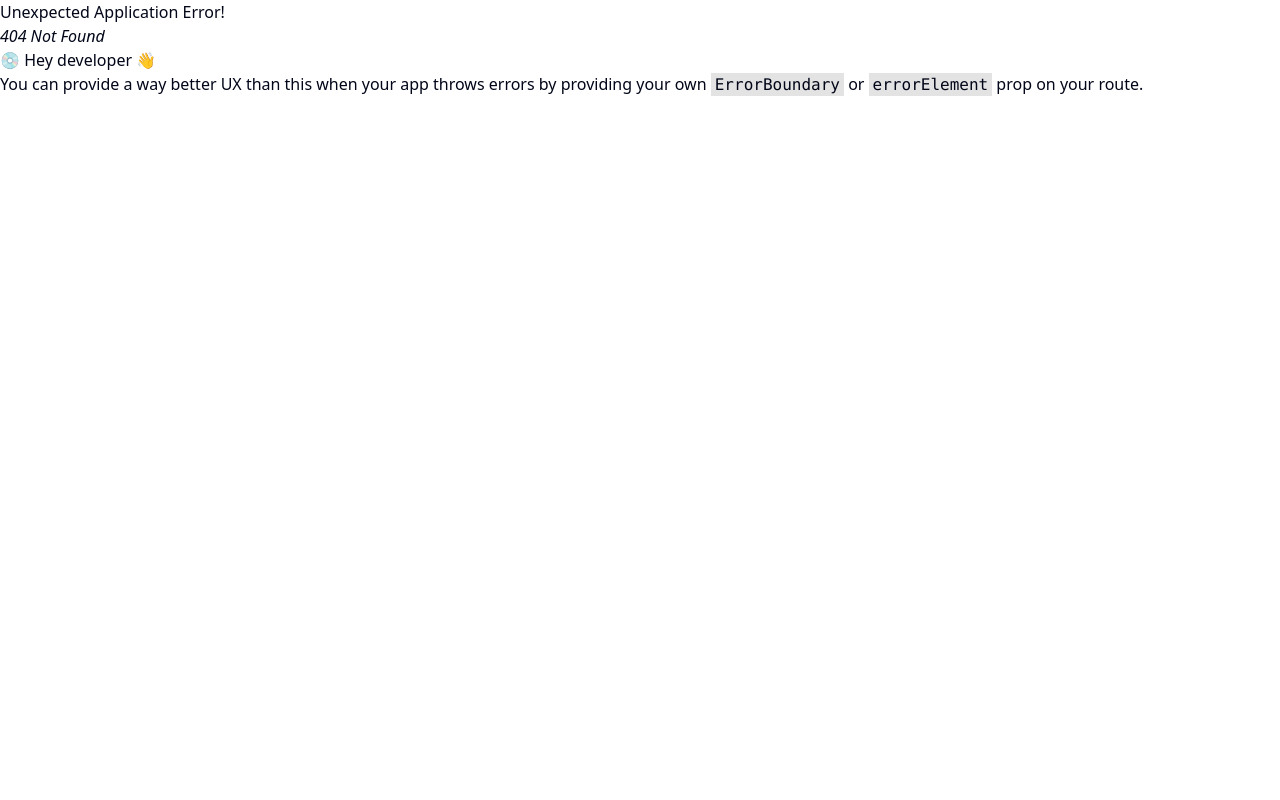
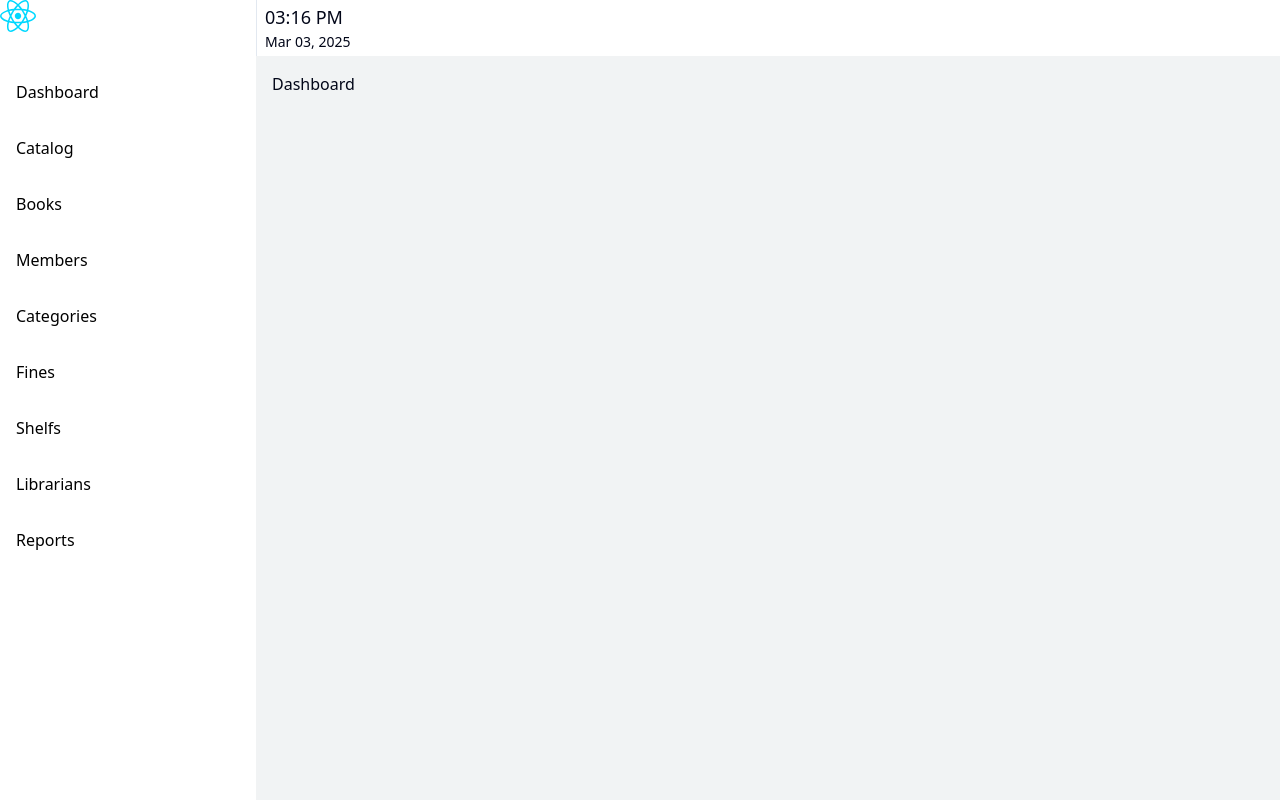
Before and after one commit to AnkitGurungg/public-library-management-system, a React (Vite) app: page /admin in a window 1280 px wide. Before the commit this address had no page. Built offline with nearby package versions, Linux system fonts and the light colour scheme.

Commit message:
Add admin section

```diff
--- a/src/App.jsx
+++ b/src/App.jsx
@@ -1,7 +1,7 @@
 import { UAppLayout, Home, Genres } from "./indexes/User"
 import { LAppLayout } from "./indexes/Librarian"
+import { AAppLayout, Librarians, Reports } from "./indexes/Admin"
 import { Dashboard, Catalog, Books, Categories, Members, Shelfs, Fines } from "./indexes/LibrarianAndAdmin"
-import {} from "./indexes/Admin"
 import { createBrowserRouter, RouterProvider } from "react-router-dom"
 import { QueryClient, QueryClientProvider } from "@tanstack/react-query"
 
@@ -30,6 +30,21 @@ const App = () => {
         { path: 'fines', element: <Fines /> },
       ],
     },
+    {
+      path: '/admin',
+      element: <AAppLayout />,
+      children: [
+        { index: true, element: <Dashboard /> },
+        { path: 'catalog', element: <Catalog /> },
+        { path: 'books', element: <Books /> },
+        { path: 'members', element: <Members /> },
+        { path: 'categories', element: <Categories /> },
+        { path: 'shelfs', element: <Shelfs /> },
+        { path: 'fines', element: <Fines /> },
+        { path: 'librarians', element: <Librarians /> },
+        { path: 'reports', element: <Reports /> },
+      ],
+    },
   ])
 
   return (
--- a/src/layouts/Admin/ASidebar.jsx
+++ b/src/layouts/Admin/ASidebar.jsx
@@ -1,7 +1,101 @@
+import { NavLink } from "react-router-dom";
+
 const ASidebar = () => {
   return (
-    <div>AdminSidebar</div>
-  )
-}
+    <div className="w-64 h-screen bg-white text-black fixed top-0 left-0">
+      <div className="h-16">
+        <NavLink to="/admin">
+          <img src="../../../react.svg" alt="Logo" className="mb-6" />
+        </NavLink>
+      </div>
+      <div>
+        <div className="py-2">
+          <NavLink
+            to="/admin"
+            className="block py-2 px-4 hover:bg-gray-700"
+            activeclassname="bg-blue-600"
+          >
+            Dashboard
+          </NavLink>
+        </div>
+        <div className="py-2">
+          <NavLink
+            to="/admin/catalog"
+            className="block py-2 px-4 hover:bg-gray-700"
+            activeclassname="bg-blue-600"
+          >
+            Catalog
+          </NavLink>
+        </div>
+        <div>
+          <div className="py-2">
+            <NavLink
+              to="/admin/books"
+              className="block py-2 px-4 hover:bg-gray-700"
+              activeclassname="bg-blue-600"
+            >
+              Books
+            </NavLink>
+          </div>
+          <div className="py-2">
+            <NavLink
+              to="/admin/members"
+              className="block py-2 px-4 hover:bg-gray-700"
+              activeclassname="bg-blue-600"
+            >
+              Members
+            </NavLink>
+          </div>
+          <div className="py-2">
+            <NavLink
+              to="/admin/categories"
+              className="block py-2 px-4 hover:bg-gray-700"
+              activeclassname="bg-blue-600"
+            >
+              Categories
+            </NavLink>
+          </div>
+          <div className="py-2">
+            <NavLink
+              to="/admin/fines"
+              className="block py-2 px-4 hover:bg-gray-700"
+              activeclassname="bg-blue-600"
+            >
+              Fines
+            </NavLink>
+          </div>
+          <div className="py-2">
+            <NavLink
+              to="/admin/shelfs"
+              className="block py-2 px-4 hover:bg-gray-700"
+              activeclassname="bg-blue-600"
+            >
+              Shelfs
+            </NavLink>
+          </div>
 
-export default ASidebar
+          <div className="py-2">
+            <NavLink
+              to="/admin/librarians"
+              className="block py-2 px-4 hover:bg-gray-700"
+              activeclassname="bg-blue-600"
+            >
+              Librarians
+            </NavLink>
+          </div>
+          <div className="py-2">
+            <NavLink
+              to="/admin/reports"
+              className="block py-2 px-4 hover:bg-gray-700"
+              activeclassname="bg-blue-600"
+            >
+              Reports
+            </NavLink>
+          </div>
+        </div>
+      </div>
+    </div>
+  );
+};
+
+export default ASidebar;
--- a/src/layouts/Librarian/LSidebar.jsx
+++ b/src/layouts/Librarian/LSidebar.jsx
@@ -4,7 +4,7 @@ const LSidebar = () => {
   return (
     <div className="w-64 h-screen bg-white text-black fixed top-0 left-0">
       <div className="h-16">
-                <NavLink to='/librarian'>
+        <NavLink to="/librarian">
           <img src="../../../react.svg" alt="Logo" className="mb-6" />
         </NavLink>
       </div>
@@ -57,6 +57,15 @@ const LSidebar = () => {
           </div>
           <div className="py-2">
             <NavLink
+              to="/librarian/fines"
+              className="block py-2 px-4 hover:bg-gray-700"
+              activeclassname="bg-blue-600"
+            >
+              Fines
+            </NavLink>
+          </div>
+          <div className="py-2">
+            <NavLink
               to="/librarian/shelfs"
               className="block py-2 px-4 hover:bg-gray-700"
               activeclassname="bg-blue-600"
@@ -64,19 +73,10 @@ const LSidebar = () => {
               Shelfs
             </NavLink>
           </div>
-                    <div className="py-2">
-                        <NavLink
-                            to="/librarian/fines"
-                            className="block py-2 px-4 hover:bg-gray-700"
-                            activeclassname="bg-blue-600"
-                        >
-                            Fines
-                        </NavLink>
-                    </div>
         </div>
       </div>
     </div>
   );
-}
+};
 
 export default LSidebar;
--- /dev/null
+++ b/src/pages/Admin/Librarians.jsx
@@ -0,0 +1,7 @@
+const Librarians = () => {
+  return (
+    <div>Librarians</div>
+  )
+}
+
+export default Librarians
--- /dev/null
+++ b/src/pages/Admin/Reports.jsx
@@ -0,0 +1,7 @@
+const Reports = () => {
+  return (
+    <div>Reports</div>
+  )
+}
+
+export default Reports
--- a/src/pages/LibrarianAndAdmin/Categories.jsx
+++ b/src/pages/LibrarianAndAdmin/Categories.jsx
@@ -18,14 +18,16 @@ const Categories = () => {
 
   return (
     <div>
-      <div className="flex flex-row items-center gap-4">
+      <div className="flex flex-row  justify-between gap-4">
         <h1>Category Management</h1>
+        <div className="flex items-center gap-1">
         <AddCategory />
         <Input
           type="text"
           placeholder="Search here"
           className="bg-white w-[220px]"
-        />
+          />
+          </div>
       </div>
 
       <div className="bg-white rounded-[8px] mt-4">
```
Also changed, not shown: src/indexes/Admin.jsx (+7 -1 lines). Lines whose indentation alone changed are shown as unchanged.
